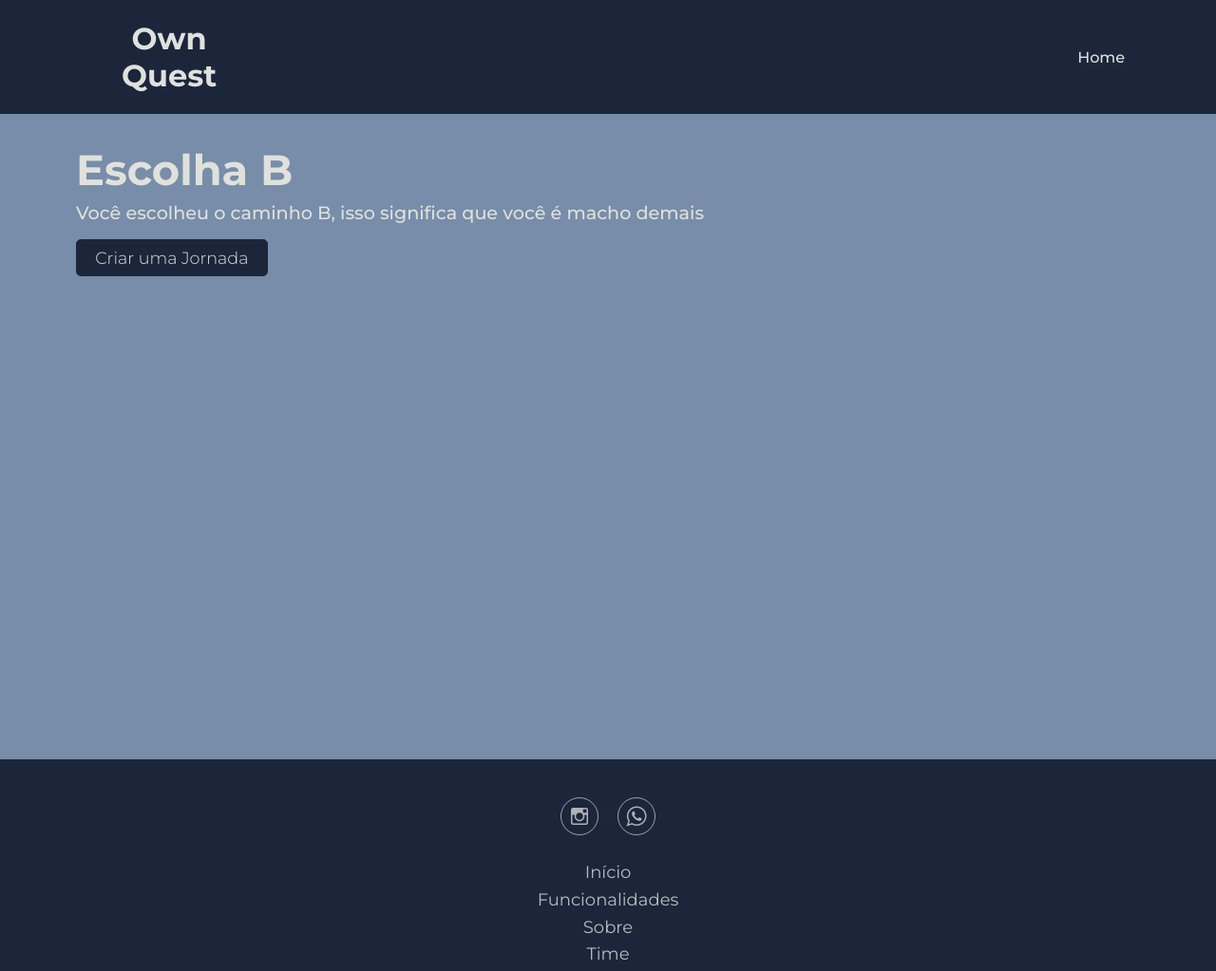
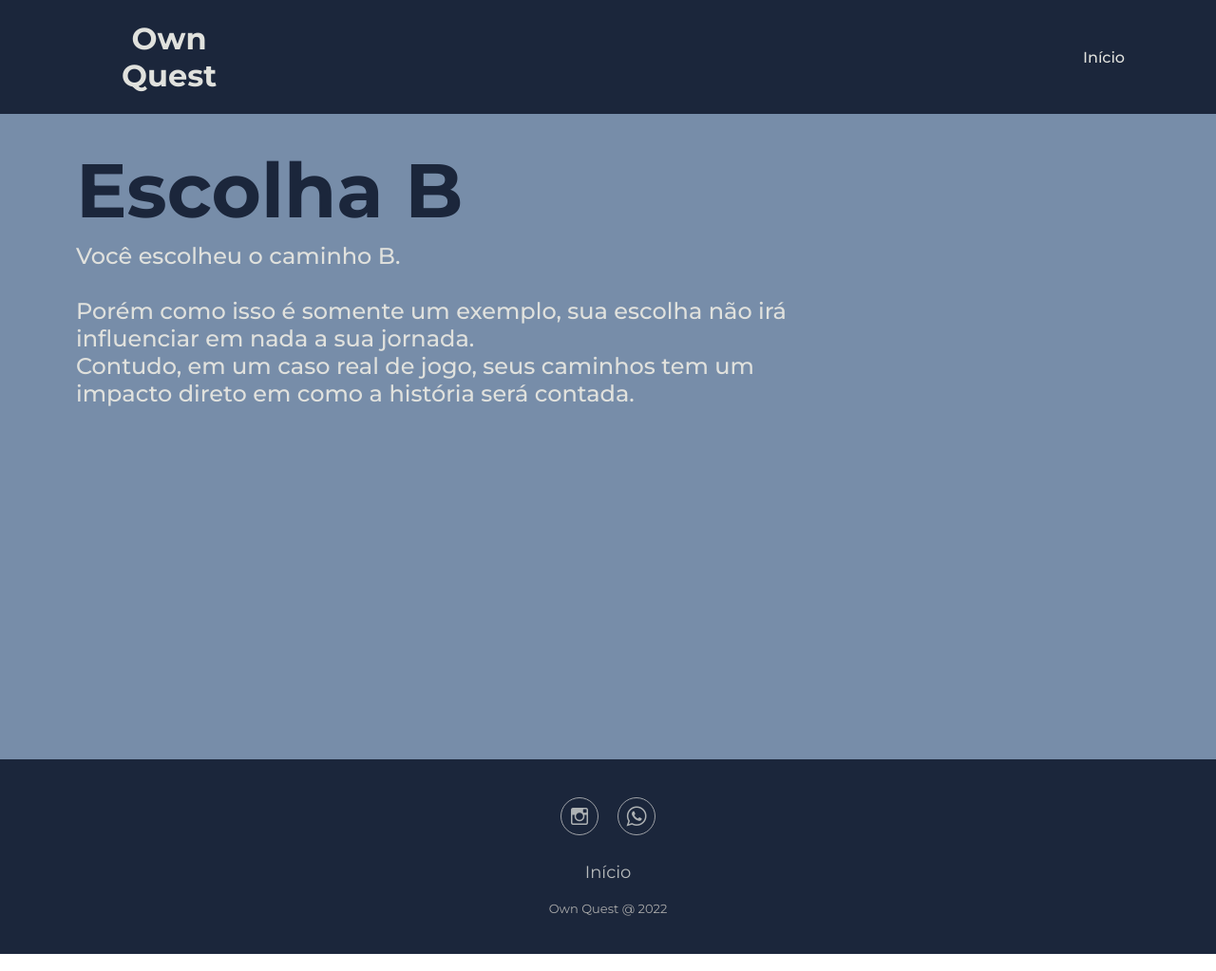
Before and after one commit to os-ze-ruela/landing-page-own-quest, a plain HTML site: page b.html in a window 1280 px wide. Shown: the top 1023 px of the page at 95% size. Drawn offline with nearby package versions, Linux system fonts and the light colour scheme.

Commit message:
add: new pages (a e b paths)

```diff
--- a/assets/css/pages/paths.css
+++ b/assets/css/pages/paths.css
@@ -128,7 +128,7 @@ nav>ul {
 }
 
 .hero-section>p {
-  font-size: 1.2rem;
+  font-size: 1.5rem;
   font-weight: 500;
   margin-bottom: 1rem;
 }
@@ -136,38 +136,18 @@ nav>ul {
 .hero-title {
   display: flex;
   font-weight: 700;
-  font-size: 2rem;
+  font-size:5rem;
   margin-bottom: 0.4rem;
-  font-size: 2.8rem;
+  color: var(--primary-color);
 }
 
 .hero-description {
-  width: 65%;
+  width: 70%;
 }
 
 .hero-title-history {
   color: #1B263B;
   margin-left: 8px;
-}
-
-.hero-button {
-  font-family: 'Montserrat', sans-serif;
-  background-color: #1B263B;
-  color: var(--secondary-color-variant);
-  padding: 0.5rem 1.2rem;
-  border-radius: 5px;
-  border: 1px solid var(--primary-color);
-  font-size: 1.1rem;
-  font-weight: 300;
-  overflow: hidden;
-
-  transition: var(--transition);
-}
-
-.hero-button:hover {
-  background-color: rgba(0, 0, 0, 0);
-  color: var(--secondary-color-variant);
-  border: 2px solid var(--primary-color);
 }
 
 
@@ -183,6 +163,7 @@ nav>ul {
 
   .hero-description {
     width: 100%;
+    font-size: 3rem;
   }
 
   .hero-title-history {
--- a/b.html
+++ b/b.html
@@ -25,7 +25,7 @@
             <ul>
                 <div class="nav-menu">
                     <li class="nav-item">
-                        <a href="#functions" class="nav-link" id="nav-link">Home</a>
+                        <a href="index.html" class="nav-link" id="nav-link">Início</a>
                     </li>
                 </div>
                 <li class="nav-item">
@@ -42,10 +42,13 @@
                     Escolha B
                 </h1>
                 <p class="hero-description">
-                    Você escolheu o caminho B, isso significa que você é macho demais
+                    Você escolheu o caminho B.
+                    <br><br>
+                    Porém como isso é somente um exemplo, sua escolha não irá influenciar em nada a sua jornada.
+                    <br>
+                    Contudo, em um caso real de jogo, seus caminhos tem um impacto direto em como a história será
+                    contada.
                 </p>
-                <button class="hero-button">Criar uma Jornada</button>
-
             </div>
         </section>
     </main>
@@ -60,10 +63,9 @@
                 </a>
             </div>
             <ul class="list-inline">
-                <li class="list-inline-item"><a href="#hero">Início</a></li>
-                <li class="list-inline-item"><a href="#functions">Funcionalidades</a></li>
-                <li class="list-inline-item"><a href="#about">Sobre</a></li>
-                <li class="list-inline-item"><a href="#team">Time</a></li>
+                <li class="list-inline-item">
+                    <a href="index.html">Início</a>
+                </li>
             </ul>
             <p class="copyright">Own Quest @ 2022</p>
         </footer>
```
Also changed, not shown: a.html (+6 -4 lines).
